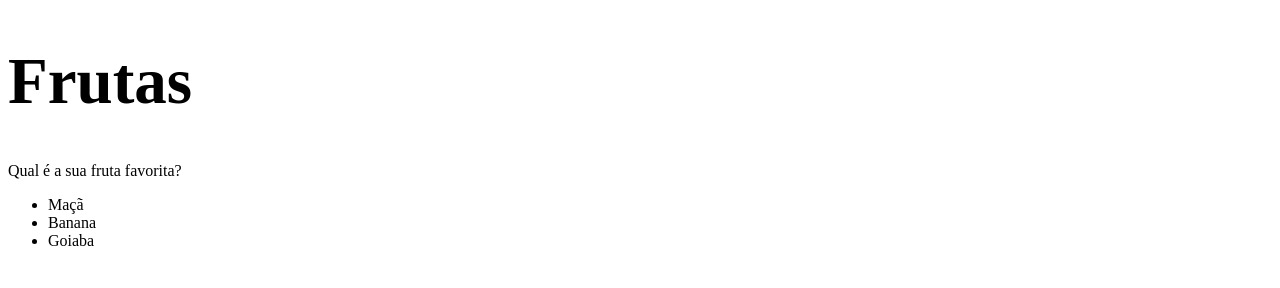
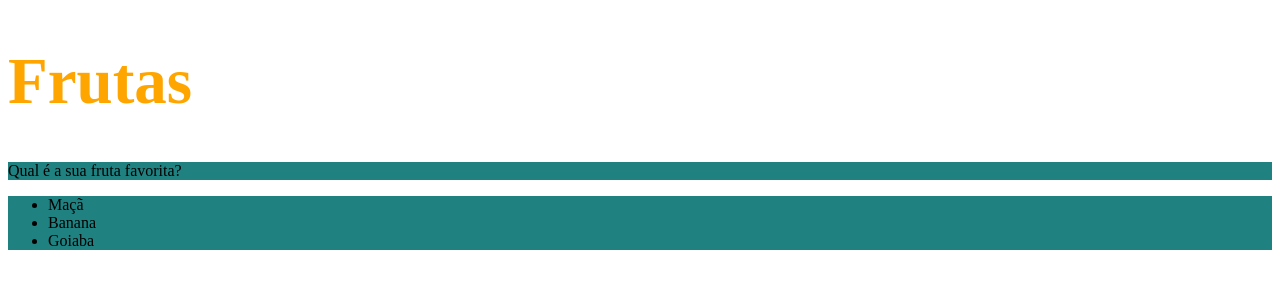
Before and after one commit to tcharles-souza/trybe-exercises, a plain HTML site: page _fundamentos/secao-2-introducao-HTML-CSS/dia-02-Primeiros-passos-em-CSS/fundamentosdia2.html in a window 1280 px wide. Drawn offline with Linux system fonts and the light colour scheme.

Commit message:
adiciona cor as classes

```diff
--- a/_fundamentos/secao-2-introducao-HTML-CSS/dia-02-Primeiros-passos-em-CSS/fundamentosdia2.html
+++ b/_fundamentos/secao-2-introducao-HTML-CSS/dia-02-Primeiros-passos-em-CSS/fundamentosdia2.html
@@ -6,13 +6,23 @@
     <style>
         h1{
             font-size: 65px;
+            color: orange;
         }
+        ul{
+            background-color: blue;
+        }
+
+        .bg-collor {
+            background-color: rgb(32, 129, 129);
+        }
+
+
     </style>
   </head>
   <body>
     <h1>Frutas</h1>
-    <p>Qual é a sua fruta favorita?</p>
-    <ul>
+    <p class="bg-collor">Qual é a sua fruta favorita?</p>
+    <ul class="bg-collor">
       <li>Maçã</li>
       <li>Banana</li>
       <li>Goiaba</li>
```
